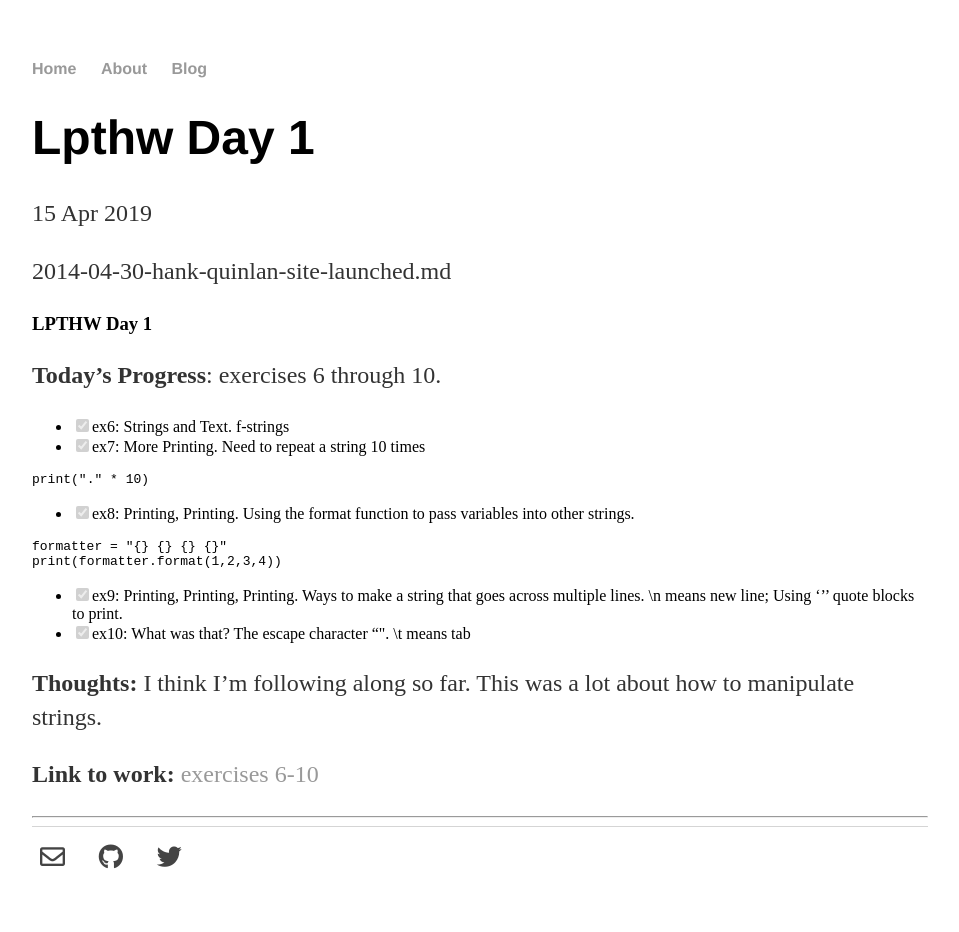
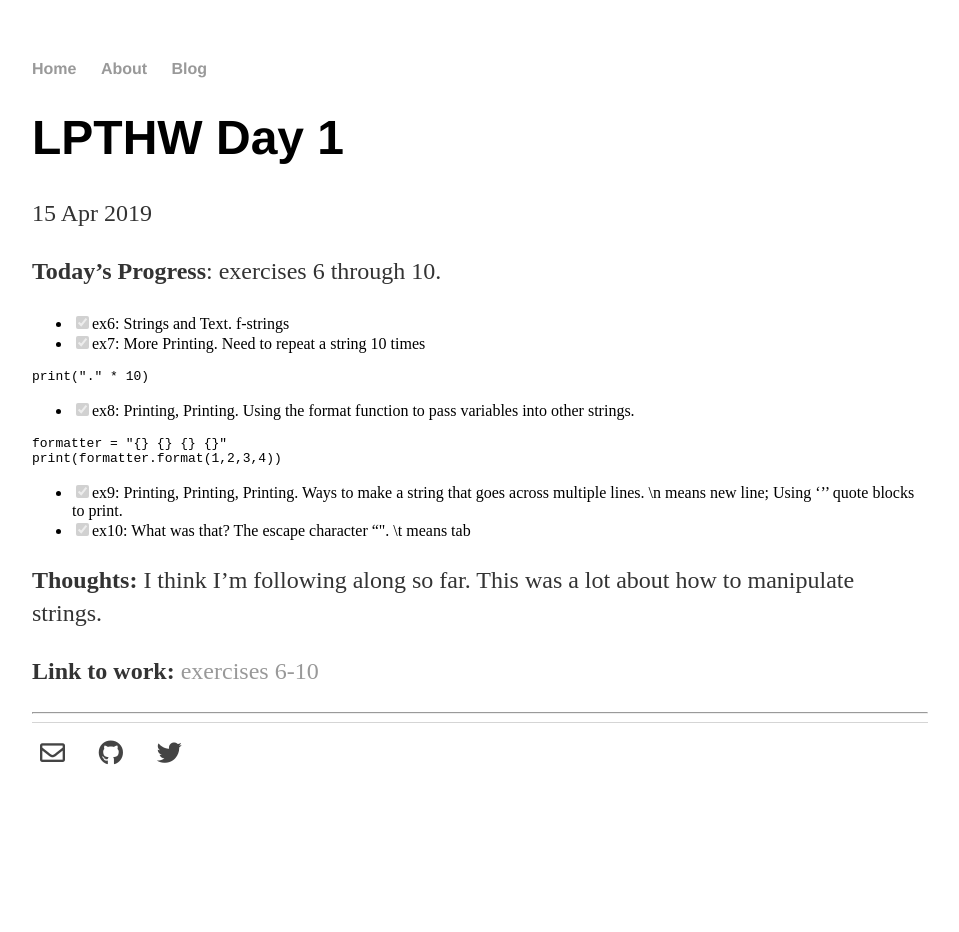
Before and after one commit to scottfontenot/scottfontenot.github.io, a Jekyll site: the page built from _posts/2019-04-15-LPTHW-day-1.md, in a window 1280 px wide. Shown: the whole page, without its empty margins (160-1119 px from the left). Built offline with Jekyll 4.4.1, drawn with Linux system fonts in a browser that asks for light colours; nearby versions of some CDN libraries; our own code applies the rules of GitHub Pages for plain Markdown files; after the commit the page ends 900 px from its top, so only the background shows below that.

Commit message:
Update 2019-04-15-LPTHW-day-1.md

```diff
--- a/_posts/2019-04-15-LPTHW-day-1.md
+++ b/_posts/2019-04-15-LPTHW-day-1.md
@@ -1,6 +1,8 @@
-2014-04-30-hank-quinlan-site-launched.md
-
-### LPTHW Day 1
+---
+layout: post
+title: "LPTHW Day 1"
+date: 2019-04-15
+---
 
 **Today's Progress**: exercises 6 through 10.
 - [x] ex6: Strings and Text. f-strings
```
